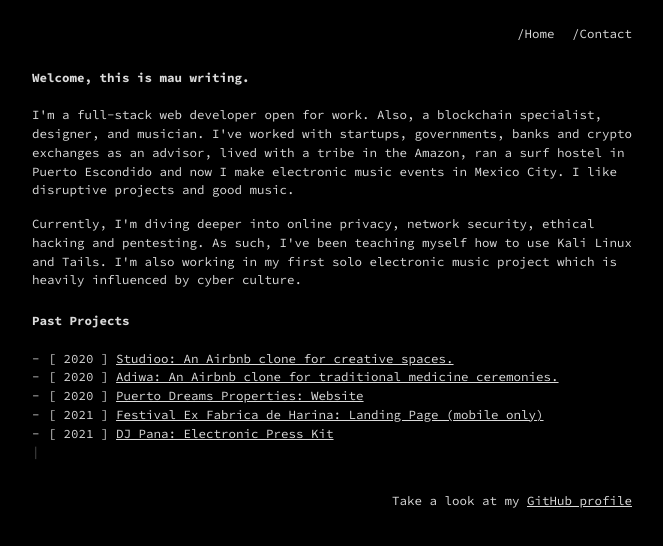
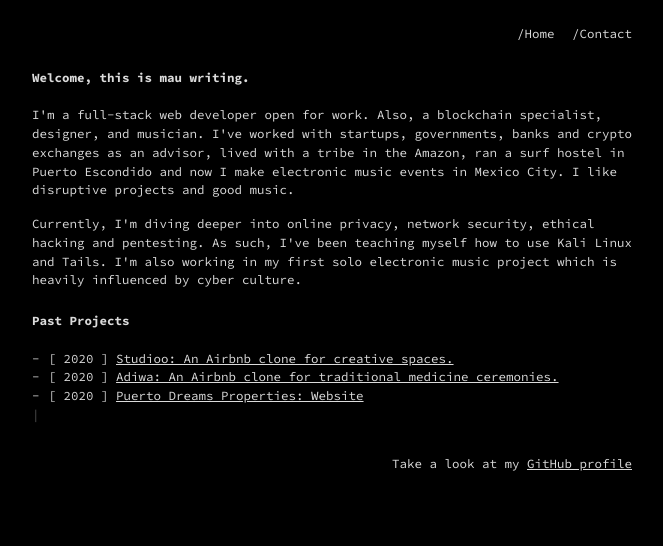
Before and after one commit to anarculture/anarculture.github.io, a plain HTML site: page index.html in a window 1280 px wide. Shown: the whole page, without its empty margins (308-971 px from the left). Drawn offline with Linux system fonts and the light colour scheme.

Commit message:
fixed links

```diff
--- a/index.html
+++ b/index.html
@@ -29,10 +29,6 @@
                     </li>
                     <li>[ 2020 ] <a href="https://puertodreams.com/">Puerto Dreams Properties: Website</a>
                     </li>
-                    <li>[ 2021 ] <a href="https://exfabricafestival.straw.page/">Festival Ex Fabrica de Harina: Landing Page (mobile only)</a>
-                    </li>
-                    <li>[ 2021 ] <a href="https://djpana.straw.page/">DJ Pana: Electronic Press Kit</a>
-                    </li>
                     <ul class="blink">|</ul>
 
             </main>
```
